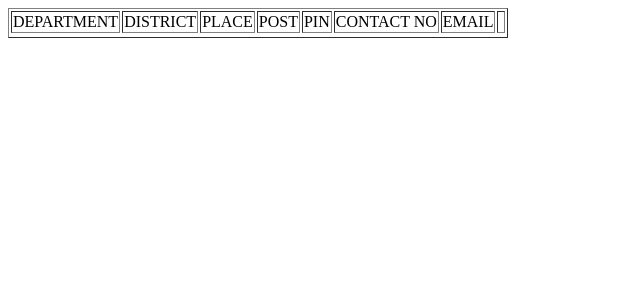
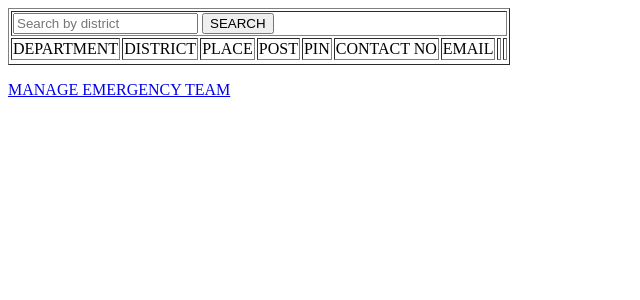
Before and after one commit to shahansv/Crisis-Guard, a Django app: page /admin_verify_emergency_team in a window 1280 px wide. Shown: the top 300 px of the page, without its empty margins (0-640 px from the left). Run offline with Django 5.2, Linux system fonts and the light colour scheme; data that the repository does not hold is empty.

Commit message:
ADMIN MODULE DONE

```diff
--- a/app/urls.py
+++ b/app/urls.py
@@ -45,7 +45,9 @@ urlpatterns = [
 # VERIFY EMERGENCY TEAM
     path('admin_verify_emergency_team',views.admin_verify_emergency_team),
     path('admin_manage_emergency_team',views.admin_manage_emergency_team),
-    # path('search_ERT',views.search_ERT),
+    path('admin_search_verify_emergency_team',views.admin_search_verify_emergency_team),
+    path('admin_search_accept_emergency_team',views.admin_search_accept_emergency_team),
+    path('admin_search_reject_emergency_team',views.admin_search_reject_emergency_team),
     path('admin_accept_ERT/<id>',views.admin_accept_ERT),
     path('admin_reject_ERT/<id>',views.admin_reject_ERT),
 
@@ -67,6 +69,8 @@ urlpatterns = [
     path('admin_delete_notification/<id>',views.admin_delete_notification),
     path('admin_edit_notification/<id>',views.admin_edit_notification),
     path('admin_edit_notification_post',views.admin_edit_notification_post),
+    path('admin_search_notification',views.admin_search_notification),
+
 
 
 
--- a/app/views.py
+++ b/app/views.py
@@ -242,7 +242,7 @@ def admin_delete_guideline(request,id):
 
 def admin_search_guideline(request):
     name = request.POST['textfield']
-    ob = Guidelines_table.objects.filter(name__icontains=name)
+    ob = Guidelines_table.objects.filter(CAMP_COORDINATOR__name__icontains=name)
     return render(request, 'ADMIN/MANAGE GUIDELINE.html', {'val': ob})
 
 
@@ -259,6 +259,22 @@ def admin_manage_emergency_team(request):
     ob2=emergency_team_table.objects.filter(LOGIN__type='reject')
     return render(request, 'ADMIN/MANAGE EMERGENCY TEAM.html', {'val1': ob1 ,'val2':ob2})
 
+def admin_search_verify_emergency_team(request):
+    district = request.POST['textfield']
+    ob = emergency_team_table.objects.filter(district__icontains=district,LOGIN__type='pending')
+    return render(request, 'ADMIN/VERIFY EMERGENCY TEAM.html', {'val': ob})
+
+def admin_search_accept_emergency_team(request):
+    district = request.POST['textfield']
+    ob = emergency_team_table.objects.filter(district__icontains=district,LOGIN__type='ert')
+    return render(request, 'ADMIN/MANAGE EMERGENCY TEAM.html', {'val1': ob})
+
+def admin_search_reject_emergency_team(request):
+    district = request.POST['textfield']
+    ob = emergency_team_table.objects.filter(district__icontains=district,LOGIN__type='reject')
+    return render(request, 'ADMIN/MANAGE EMERGENCY TEAM.html', {'val2': ob})
+
+
 def admin_accept_ERT(request,id):
     request.session["ERTid"]=id
     ob=login_table.objects.get(id=id)
@@ -272,12 +288,6 @@ def admin_reject_ERT(request,id):
     ob.type="reject"
     ob.save()
     return HttpResponse('''<script> alert ('REJECTED');window.location='/admin_manage_emergency_team'</script>''')
-
-
-# def search_ERT(request):
-#     district=request.POST['textfield']
-#     ob = emergency_team_table.objects.filter(district__icontains=district)
-#     return render(request, 'ADMIN/ EMERGENCY TEAM.html', {'val': ob})
 
 
 # MANAGE COMPLAINT
@@ -340,6 +350,12 @@ def admin_edit_notification_post(request):
     return HttpResponse('''<script> alert('NOTIFICATION EDITED');window.location='/admin_manage_notification';</script>''')
 
 
+def admin_search_notification(request):
+    fdate = request.POST['textfield1']
+    tdate = request.POST['textfield2']
+    ob = notification_table.objects.filter(date__range=(fdate, tdate))
+    return render(request, 'ADMIN/MANAGE NOTIFICATION.html', {'val': ob})
+
 
 
 
@@ -365,7 +381,7 @@ def coordinator_add_stock_post(request):
     obj.quantity=quantity
     obj.date=date
     obj.save()
-    return HttpResponse('''<script> alert ('STOCK ADDED');window.location='/coordinator_view_stock'</script>''')
+    return HttpResponse('''<script> alert ('STOCK ADDED');window.location='/coordinator_manage_stock'</script>''')
 
 def coordinator_manage_stock(request):
     ob = stock_table.objects.all()
--- a/templates/ADMIN/VERIFY EMERGENCY TEAM.html
+++ b/templates/ADMIN/VERIFY EMERGENCY TEAM.html
@@ -6,8 +6,14 @@
   </head>
 
   <body>
-    <form id="form1" name="form1" method="post" action="">
+    <form id="form1" name="form1" method="post" action="/admin_search_verify_emergency_team">
       <table border="1">
+        <tr>
+          <td colspan="13"><label>
+            <input type="text" name="textfield" placeholder="Search by district" />
+            <input type="submit" name="Submit" value="SEARCH" />
+          </label></td>
+        </tr>
         <tr>
           <td>DEPARTMENT</td>
           <td>DISTRICT</td>
@@ -16,7 +22,8 @@
           <td>PIN</td>
           <td>CONTACT NO</td>
           <td>EMAIL</td>
-          <td>&nbsp;</td>
+          <td></td>
+          <td></td>
         </tr>
         <tr>
           {% for i in val %}
@@ -27,13 +34,12 @@
           <td>{{ i.pin }}</td>
           <td>&nbsp;{{ i.ContactNo }}</td>
           <td>{{ i.email }}</td>
-          <td>
-            <a href="/admin_accept_ERT/{{ i.LOGIN.id }}">ACCEPT</a>
-            <a href="/admin_reject_ERT/{{ i.LOGIN.id }}">REJECT</a>
-          </td>
+          <td><a href="/admin_accept_ERT/{{ i.LOGIN.id }}">ACCEPT</a></td>
+          <td><a href="/admin_reject_ERT/{{ i.LOGIN.id }}">REJECT</a></td>
         </tr>
         {% endfor %}
       </table>
+      <p><a href="/admin_manage_emergency_team">MANAGE EMERGENCY TEAM </a></p>
     </form>
   </body>
 </html>
--- a/templates/CAMP COORDINATOR/VIEW MEMBERS.html
+++ b/templates/CAMP COORDINATOR/VIEW MEMBERS.html
@@ -46,6 +46,7 @@
         </tr>
         {% endfor %}
       </table>
+      <p><a href="/coordinator_add_member">ADD MEMBER </a></p>
     </form>
   </body>
 </html>
```
Also changed, not shown: templates/ADMIN/MANAGE EMERGENCY TEAM.html (+7 -7 lines), templates/ADMIN/MANAGE NOTIFICATION.html (+15 -4 lines), media/LUFI_JrchDJu.jpg (added), media/LUFI_KA91W2b.jpg (added), media/LUFI_Pgn9Fqv.jpg (added), media/LUFI_T3KA4P8.jpg (added), media/LUFI_g7QoeGS.jpg (added), media/LUFI_sAk24N9.jpg (added), media/guideline.txt (added), media/guideline_4JwE0NU.txt (added), media/guideline_N8HIAWc.txt (added), media/guideline_XgMmJSw.txt (added), media/guideline_YdKtVpb.txt (added), media/guideline_sFZEwzQ.txt (added).
